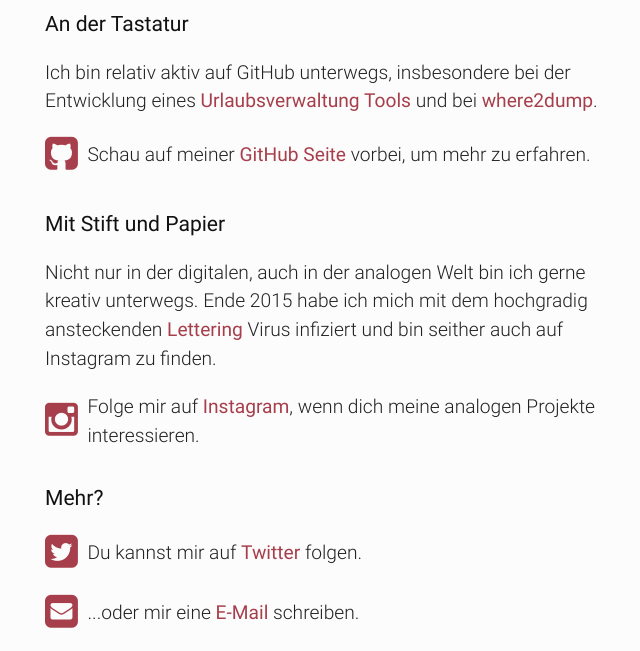
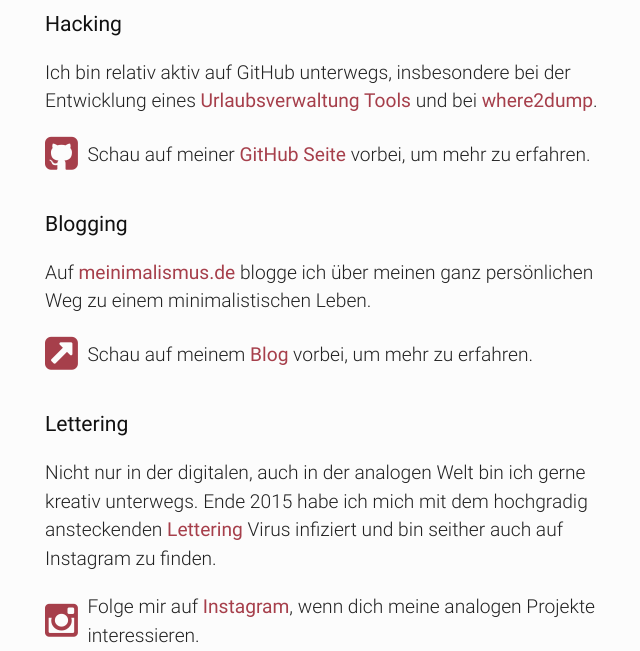
Before and after one commit to fraulyoner/fraulyoner.github.io, a Jekyll site: the page built from index_de.html, in a window 1280 px wide and 900 px high, scrolled down 883 px, cut to the strip 249-900 px from the top of the window. Shown: the whole strip, without its empty margins (307-947 px from the left). Built offline with Jekyll 4.4.1, drawn with Linux system fonts in a browser that asks for light colours.

Commit message:
Add section about blog

```diff
--- a/_config.yml
+++ b/_config.yml
@@ -13,6 +13,7 @@ links:
   uv: https://github.com/synyx/urlaubsverwaltung
   where2dump: http://where2dump.com
   lettering: https://www.smashingmagazine.com/2013/01/understanding-difference-between-type-and-lettering/
+  blog: http://www.meinimalismus.de/
 
 # Set the Sass partials directory due to use of @imports
 sass:
--- a/index_de.html
+++ b/index_de.html
@@ -35,7 +35,7 @@ layout: de
 </section>
 
 <section>
-  <h2>An der Tastatur</h2>
+  <h2>Hacking</h2>
 
   <p>
     Ich bin relativ aktiv auf GitHub unterwegs, insbesondere bei der Entwicklung
@@ -62,7 +62,30 @@ layout: de
 </section>
 
 <section>
-  <h2>Mit Stift und Papier</h2>
+  <h2>Blogging</h2>
+
+  <p>
+    Auf <a target="_blank" href="{{ site.links.blog }}">meinimalismus.de</a>
+    blogge ich über meinen ganz persönlichen Weg zu einem minimalistischen
+    Leben.
+  </p>
+
+  <p class="contact">
+    <a class="contact--icon" target="_blank"
+       href="{{ site.user.github }}"
+       title="GitHub">
+      <i class="fa fa-2x fa-external-link-square"></i>
+    </a>
+    <span class="contact--description">
+    Schau auf meinem
+    <a target="_blank" href="{{ site.links.blog }}"
+       title="Blog">Blog</a> vorbei, um mehr zu erfahren.
+  </span>
+  </p>
+</section>
+
+<section>
+  <h2>Lettering</h2>
 
   <p>
     Nicht nur in der digitalen, auch in der analogen Welt bin ich gerne kreativ
```
Also changed, not shown: index.html (+24 -2 lines).
